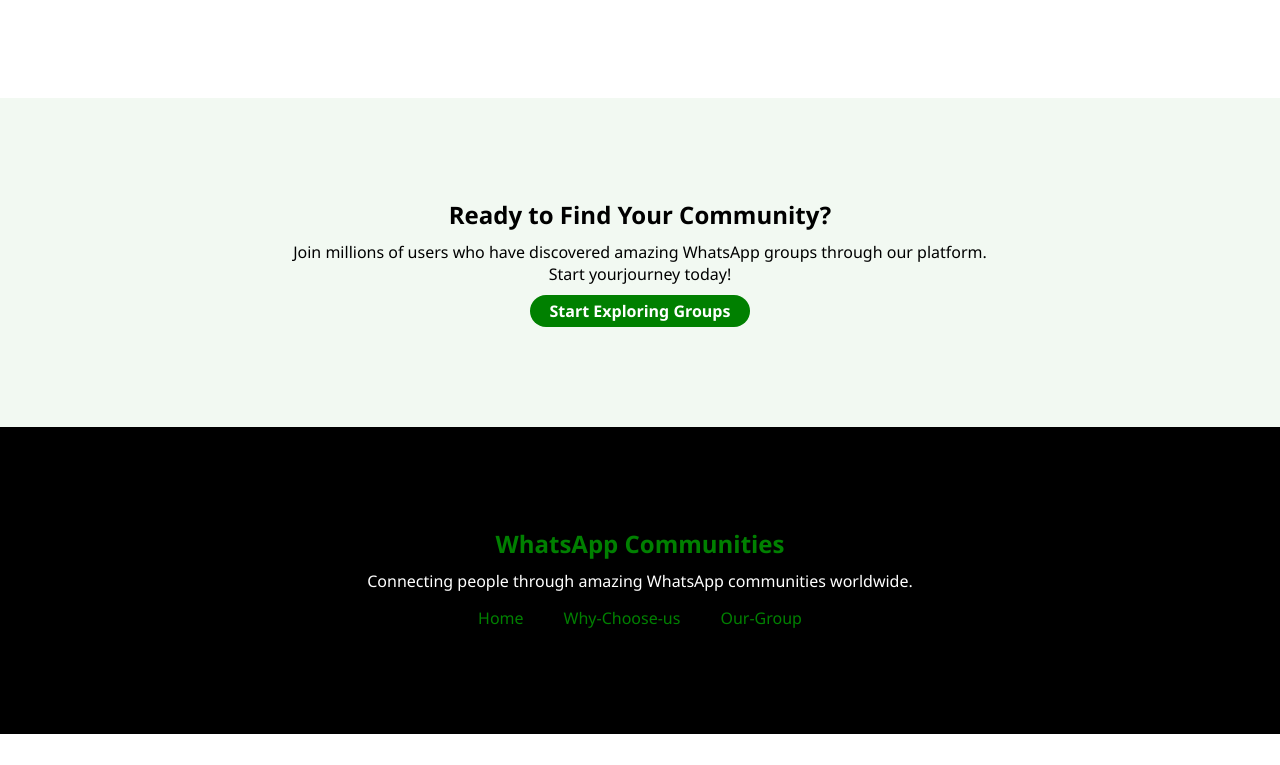
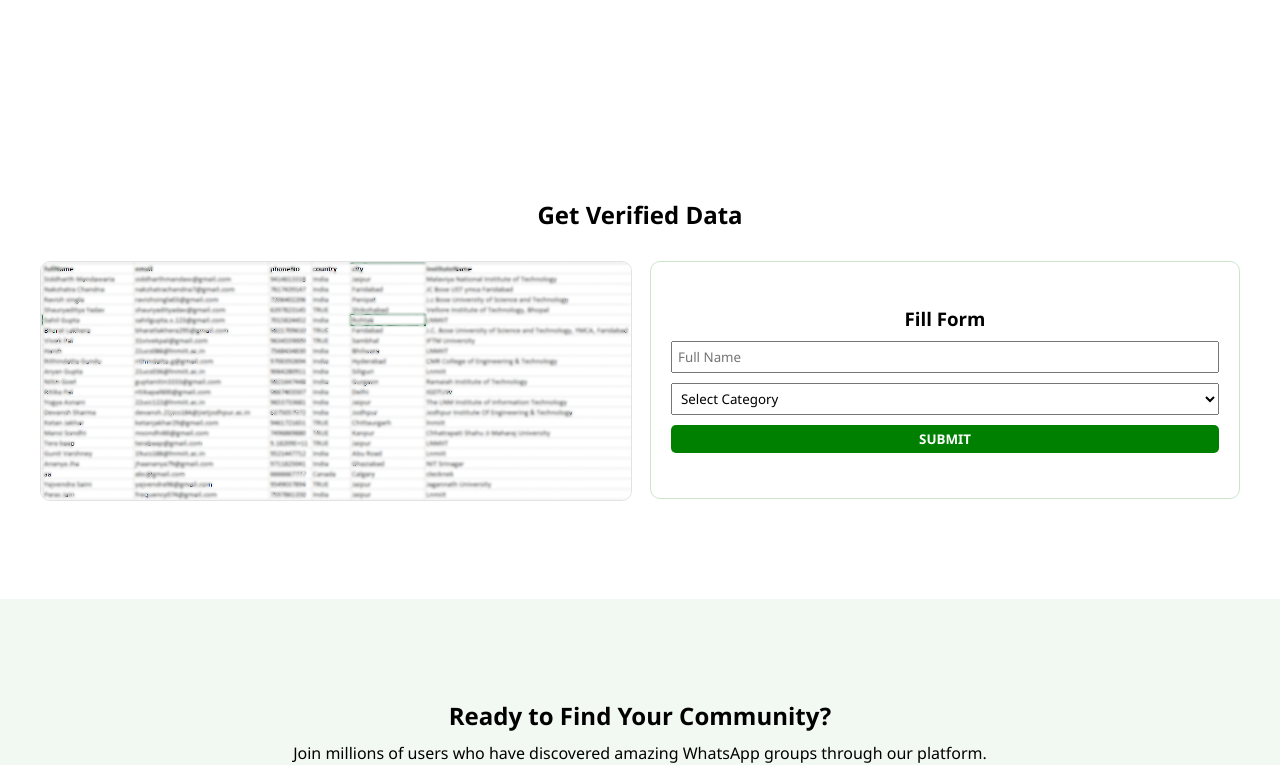
Before and after one commit to dra072/communitygrouplink, a React (Vite) app in the folder frontend/: page / in a window 1280 px wide. Shown: the part 1678-2443 px from the top of the page. Before the commit the page ends 2412 px from the top, so only its background shows below. Built offline with nearby package versions, Linux system fonts and the light colour scheme.

Commit message:
add sample

```diff
--- a/frontend/src/App.jsx
+++ b/frontend/src/App.jsx
@@ -1,6 +1,19 @@
 import { useState } from 'react'
+import dataimg from './assets/Capture.PNG'
 
 function App() {
+
+    const [fullName, setFullName] = useState("");
+    const [category, setCategory] = useState("");
+    const [otherValue, setOtherValue] = useState("");
+
+    const handleSubmit = (e) => {
+        e.preventDefault();
+        const message = `Hello, here are my details:
+Name: ${fullName}
+Category: ${category} ${otherValue}`;
+        window.open(`https://wa.me/9876543210?text=${encodeURIComponent(message)}`, "_blank");
+    };
 
     const groups = [
         {
@@ -115,6 +128,29 @@
                 </div>
             </section>
 
+            <section id='getdata'>
+                <h2>Get Verified Data</h2>
+                <div className='getdiv'>
+                    <img src={dataimg} alt="" />
+                    <form onSubmit={handleSubmit}>
+                        <h3>Fill Form</h3>
+                        <input type="text" placeholder='Full Name' value={fullName} onChange={(e) => setFullName(e.target.value)} required />
+                        <select value={category} onChange={(e) => setCategory(e.target.value)} required>
+                            <option value="">Select Category</option>
+                            <option value="hr">HR's</option>
+                            <option value="student">Student</option>
+                            <option value="college">college</option>
+                            <option value="other">other</option>
+                        </select>
+                        {category === "other" && (
+                            <input type="text" placeholder='Enter your category' value={otherValue} onChange={(e) => setOtherValue(e.target.value)} required />
+                        )}
+                        <input type="submit" className='btn' value="SUBMIT" />
+                    </form>
+
+                </div>
+            </section>
+
             <section id="readytofind">
                 <div>
                     <h2>Ready to Find Your Community?</h2>
@@ -129,10 +165,13 @@
                     <h2>WhatsApp Communities</h2>
                     <p>Connecting people through amazing WhatsApp communities worldwide.</p>
                     <div>
-                        <a href="#hero">Home</a>
+                        <a href="#">Home</a>
                         <a href="#whychoose">Why-Choose-us</a>
                         <a href="#group">Our-Group</a>
                     </div>
+                    <hr />
+                    <p>Built for you by <a href="https://www.doltec.in/" target="_blank" rel="noopener noreferrer">DOLTEC.IN</a></p>
+                    <p>🚀 Empowering digital journeys with <a href="https://www.doltec.in/" target="_blank" rel="noopener noreferrer">DOLTEC.IN</a></p>
                 </div>
             </section>
         </>
--- a/frontend/src/index.css
+++ b/frontend/src/index.css
@@ -109,6 +109,62 @@
         }
     }
 }
+#getdata{
+    text-align: center;
+    padding: 100px 30px;
+
+    .getdiv{
+        max-width: 1200px;
+        margin: auto;
+        margin-top: 30px;
+        display: grid;
+        grid-template-columns: 1fr 1fr;
+        gap: 20px;
+
+        form{
+            border: 1px solid rgb(0, 128, 0, 0.2);
+            padding: 20px;
+            border-radius: 10px;
+            display: flex;
+            flex-direction: column;
+            gap: 10px;
+            justify-content: center;
+
+            input,select{
+                padding: 5px;
+
+
+                &:focus{
+                    outline: none;
+                }
+            }
+
+            .btn{
+                cursor: pointer;
+                background-color: green;
+                color: white;
+                font-weight: 600;
+                border: none;
+                border-radius: 5px;
+
+            }
+
+        }
+
+        img{
+            width: 100%;
+            height: 100%;
+            border: 1px solid rgb(226, 226, 226);
+            border-radius: 10px;
+
+        }
+
+         @media (max-width: 700px) {
+            grid-template-columns: 1fr;
+        }
+    }
+
+}
 
 #readytofind {
     background-color: rgb(0, 128, 0, 0.05);
@@ -165,5 +221,23 @@
                 border-radius: 20px;
             }
         }
+
+        p {
+            a {
+                font-weight: 600;
+                text-decoration: none;
+                animation: colorChange 5s infinite;
+            }
+
+
+        }
     }
 }
+
+@keyframes colorChange {
+  0%   { color: #16a34a; }  /* Green */
+  25%  { color: #2563eb; }  /* Blue */
+  50%  { color: #d97706; }  /* Orange */
+  75%  { color: #dc2626; }  /* Red */
+  100% { color: #16a34a; }  /* Back to Green */
+}
```
